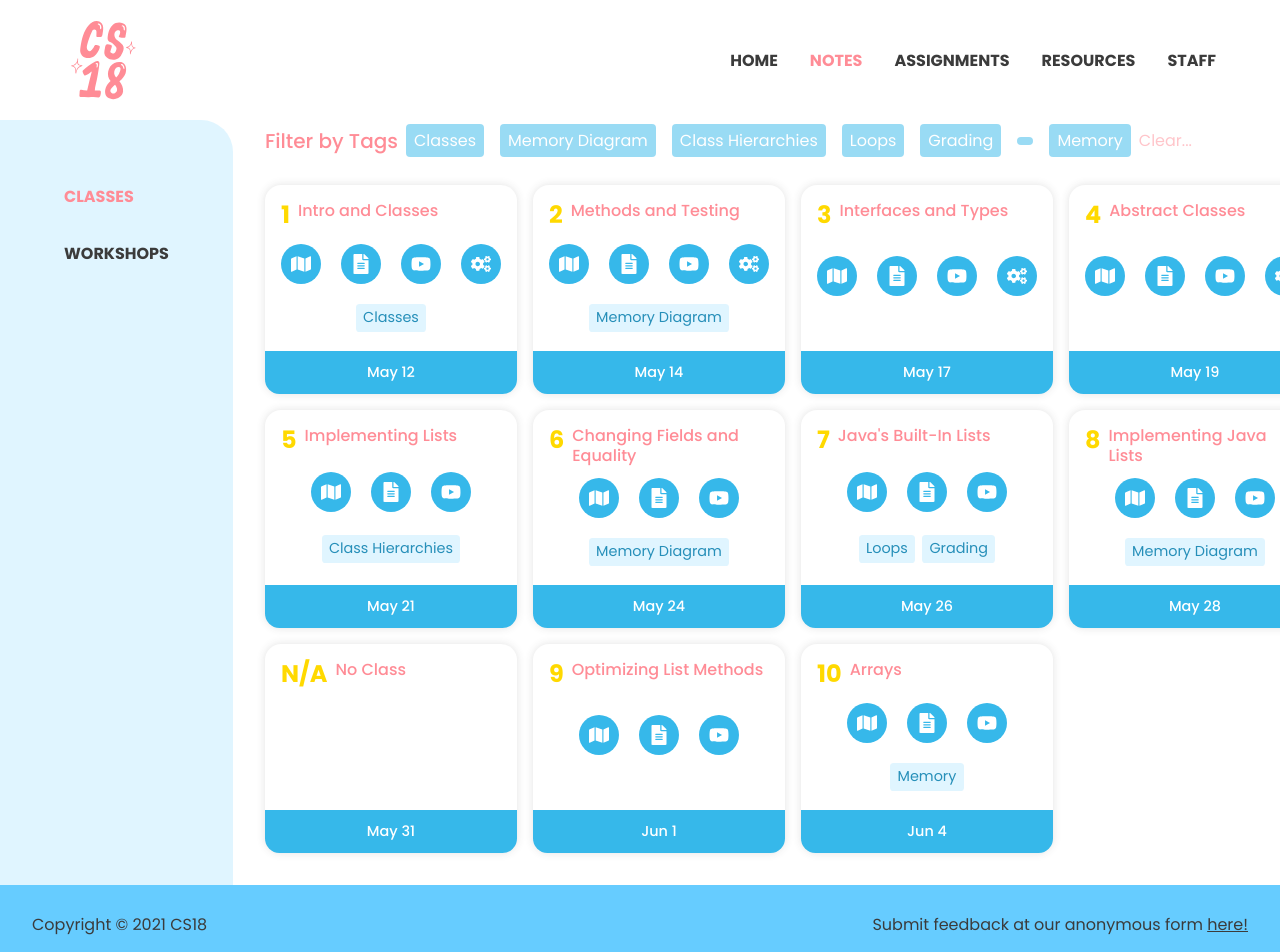
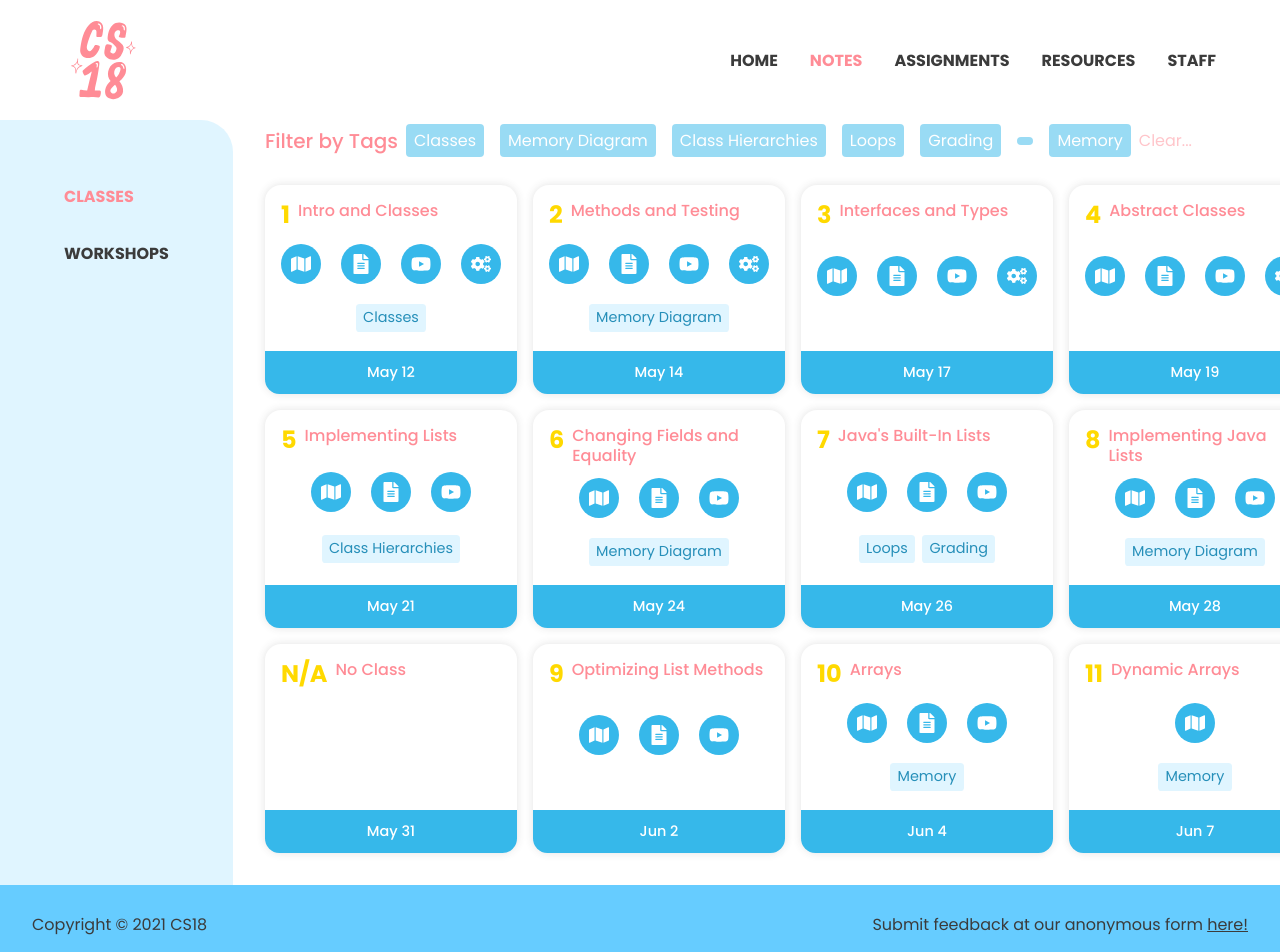
Before and after one commit to cs18-summer-2021/cs18-summer-2021.github.io, a React (Create React App) app: page /classes in a window 1280 px wide. Shown: the top 952 px of the page. Built offline with nearby package versions, Linux system fonts and the light colour scheme.

Commit message:
lec11 prep

```diff
--- a/src/Info/Notes/Classes/Classes.js
+++ b/src/Info/Notes/Classes/Classes.js
@@ -133,7 +133,7 @@ const classes = [
 	number: "N/A", title: "No Class", outDate: "May 31", active: true
     },
     {
-	number: 9, title: "Optimizing List Methods", outDate: "Jun 1", active: true,
+	number: 9, title: "Optimizing List Methods", outDate: "Jun 2", active: true,
 	links: [
 	    makeIcon(iconType.SETUP, "https://hackmd.io/@cs18-spring-2021/lec09setup-sum"),
 	    makeIcon(iconType.NOTES, makeUrl(9, "09listsoptimize.pdf")),
@@ -149,6 +149,17 @@ const classes = [
 	    makeIcon(iconType.VIDEO, "https://brown.hosted.panopto.com/Panopto/Pages/Viewer.aspx?id=9b004d25-7365-43b8-9afa-ad3d010ca360")
 	],
 	tags: ["Memory"]
+    },
+    {
+	number: 11, title: "Dynamic Arrays", outDate: "Jun 7", active: true,
+	links: [
+	    makeIcon(iconType.SETUP, "https://hackmd.io/@cs18-spring-2021/lec11setup")
+	    /*,
+	    makeIcon(iconType.NOTES, makeUrl(10, "10arrays.pdf")),
+	    makeIcon(iconType.VIDEO, "https://brown.hosted.panopto.com/Panopto/Pages/Viewer.aspx?id=9b004d25-7365-43b8-9afa-ad3d010ca360")
+*/
+	],
+	tags: ["Memory"]
     }
 ]
 
```
